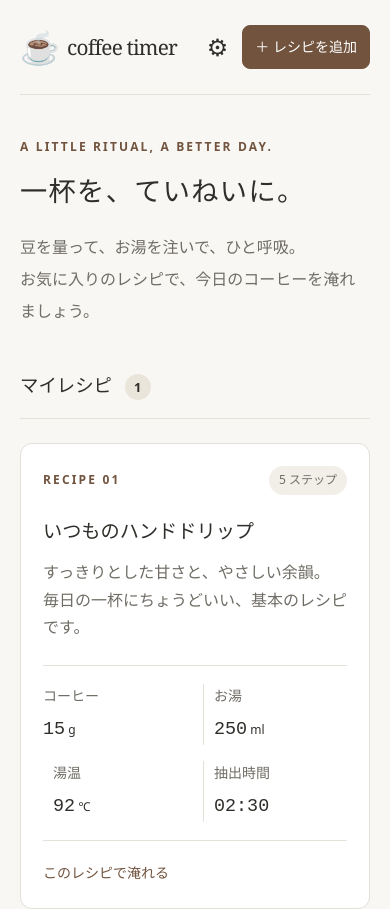
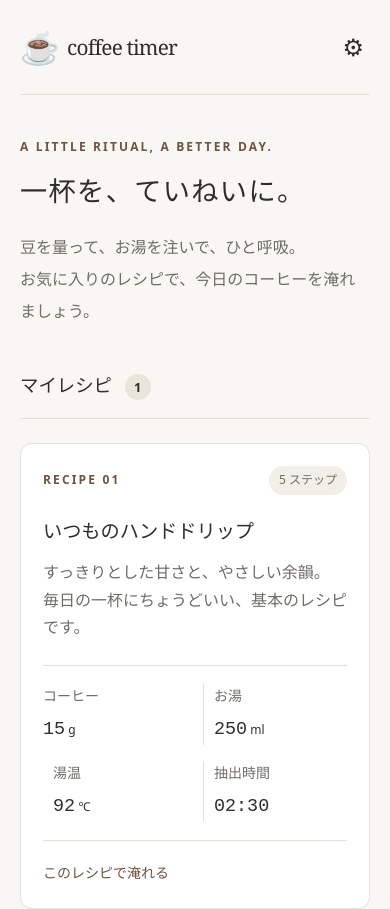
Before and after one commit to sunvisor/coffee-timer, a React (Vite) app in the folder app/: page / in a window 390 px wide. Shown: the top 909 px of the page. Built offline with nearby package versions, Linux system fonts and the light colour scheme.

Commit message:
style: remove redundant recipe creation button from header

```diff
--- a/app/src/App.css
+++ b/app/src/App.css
@@ -616,10 +616,6 @@ main {
   .site-header nav {
     gap: 8px;
   }
-  .header-add {
-    font-size: 0.875rem;
-    padding: 9px 12px;
-  }
   .icon-button {
     padding: 4px 6px;
   }
--- a/app/src/App.tsx
+++ b/app/src/App.tsx
@@ -134,9 +134,6 @@ function App() {
             >
               ⚙
             </button>
-            <button className="primary header-add" onClick={add}>
-              <span aria-hidden="true">＋</span> レシピを追加
-            </button>
           </nav>
         )}
       </header>
```
Also changed, not shown: 2 other files (tests, documents, lock files or other folders).
